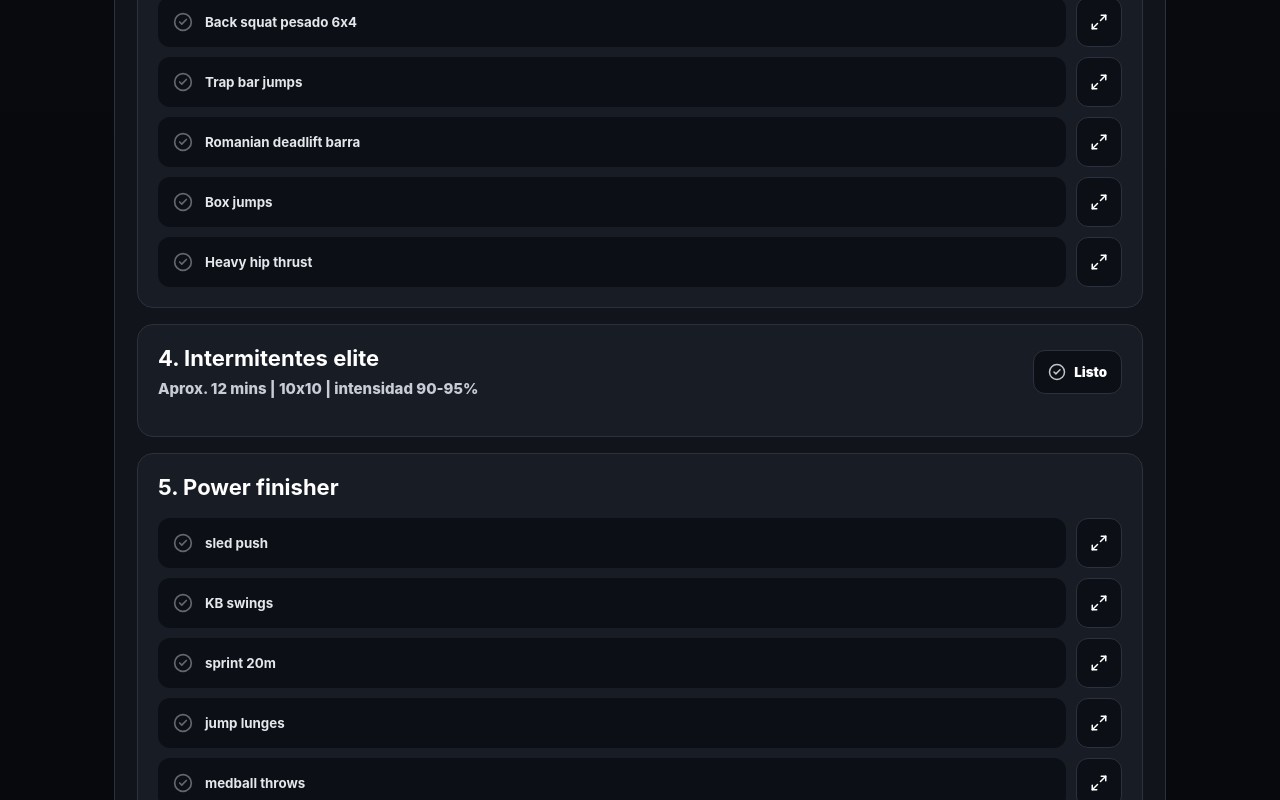
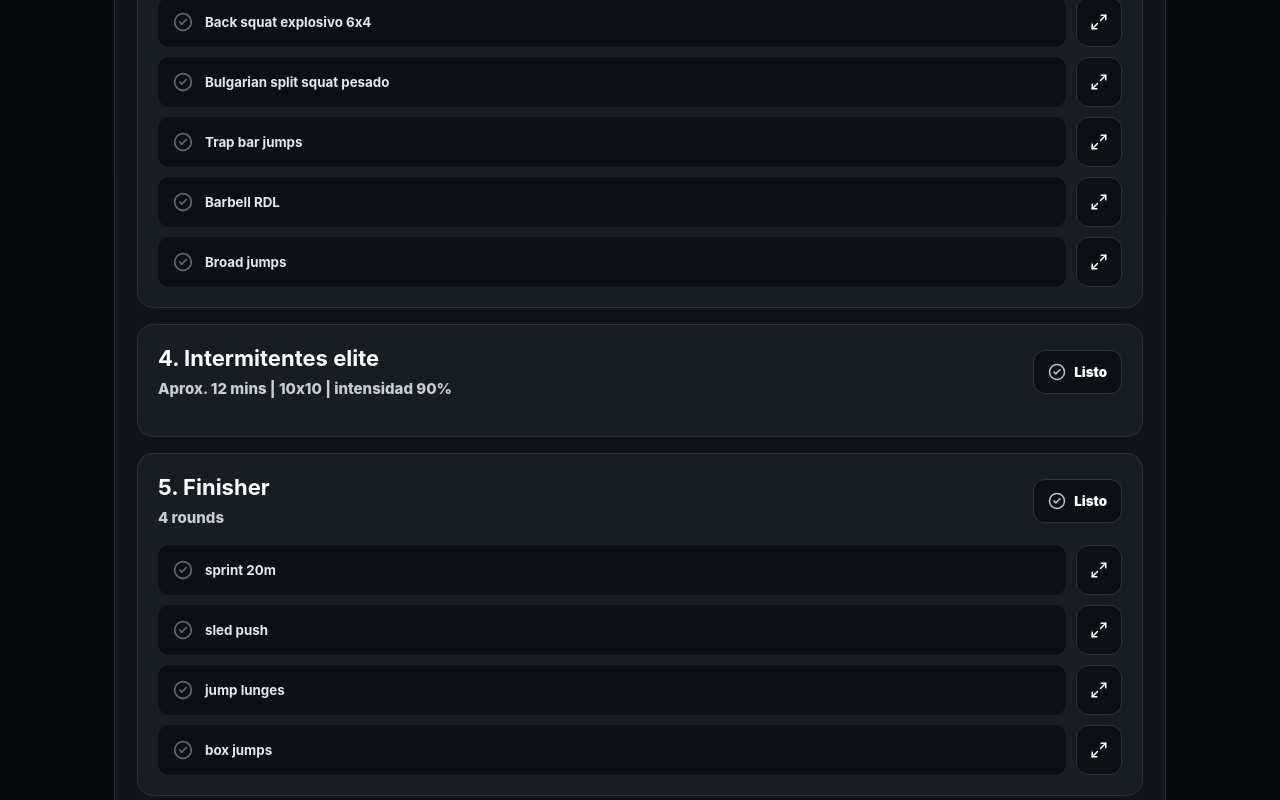
Before and after one commit to luileonf/wicha-rutina, a React (Vite) app: page / in a window 1280 px wide. Shown: the part 1580-2380 px from the top of the page. Built offline with nearby package versions, Linux system fonts and the light colour scheme.

Commit message:
Add files via upload

```diff
--- a/src/main.jsx
+++ b/src/main.jsx
@@ -103,9 +103,9 @@ const weekThreeGymPlan = [
     blocks: [
       { name: "Preventivos", items: ["3 rondas", "Copenhagen plank 30s por lado", "Hamstring walkouts 15 reps", "Monster walks 20 pasos", "Single leg glute bridge 15 por lado", "Pogos 30 reps"] },
       { name: "Zona media dinámica", items: ["4 vueltas", "45s plancha", "20 V-ups", "25 mountain climbers", "20 russian twists"] },
-      { name: "Lower body strength", items: ["Back squat 5x6 pesado", "Romanian deadlift barra 5x8", "Bulgarian split squat con mancuerna 4x10", "Barbell hip thrust 5x8", "Heavy farmer carry"] },
-      { name: "Intermitentes", items: ["10 mins", "10x10", "intensidad 90%"] },
-      { name: "Power finisher", items: ["Box jumps", "KB swings", "sled push opcional", "jump lunges", "sprint 20m"] }
+      { name: "Lower body strength", items: ["Back squat 5x6 pesado", "Bulgarian split squat con mancuerna 4x10", "Romanian deadlift barra 5x8", "Walking lunges con carga", "Heavy farmer carry"] },
+      { name: "Intermitentes", items: ["10 mins", "10x10", "intensidad 85-90%"] },
+      { name: "Finisher", items: ["4 rounds", "sled push", "box jumps", "jump lunges", "sprint 20m"] }
     ]
   },
   {
@@ -115,9 +115,9 @@ const weekThreeGymPlan = [
     intensity: "Media",
     icon: HeartPulse,
     blocks: [
-      { name: "Core", items: ["weighted V-ups", "cable rotations", "plank shoulder taps", "hollow hold"] },
+      { name: "Core", items: ["weighted V-ups", "plank shoulder taps", "hollow hold", "cable rotations"] },
       { name: "Upper strength", items: ["Barbell push press", "Bent over rows", "Bench press", "Landmine press", "Renegade rows"] },
-      { name: "Conditioning", items: ["Assault bike", "KB clean", "box jumps", "sled push", "battle stance shuffle", "medball slams"] }
+      { name: "Conditioning", items: ["20x10", "Assault bike", "heavy KB swings", "landmine snatch", "battle stance shuffle", "box jumps", "5 vueltas"] }
     ]
   },
   {
@@ -127,8 +127,8 @@ const weekThreeGymPlan = [
     intensity: "Baja-media",
     icon: Footprints,
     blocks: [
-      { name: "Recovery cardio", items: ["bike suave", "remo", "caminadora inclinada", "movilidad"] },
-      { name: "Mobility", items: ["hip mobility", "ankle mobility", "aductores", "thoracic rotation"] },
+      { name: "Movilidad", items: ["hip mobility", "ankle mobility", "aductores", "espalda baja", "movilidad dinámica"] },
+      { name: "Running", items: ["45 mins suaves", "running suave o caminadora inclinada", "mantener FC estable"] },
       { name: "Recovery", items: ["foam roller", "stretching", "breathing work", "descarga piernas"] }
     ]
   },
@@ -140,9 +140,9 @@ const weekThreeGymPlan = [
     icon: Flame,
     blocks: [
       { name: "Preventivos", items: ["Copenhagen", "pogos", "aductor", "glúteo medio", "hamstring walkouts"] },
-      { name: "Power", items: ["Box jumps", "trap bar jumps", "KB swings", "broad jumps", "sprint 20m"] },
-      { name: "Repeated sprint circuit", items: ["sled push", "sprint", "shuffle", "backpedal", "KB clean", "jump lunges"] },
-      { name: "Intermitentes", items: ["10 mins", "10x10", "intensidad 90-95%"] }
+      { name: "Potencia", items: ["Box jumps", "trap bar jumps", "lateral jumps", "sprint 20m", "broad jumps"] },
+      { name: "Circuito fútbol", items: ["sled push", "shuffle", "backpedal", "sprint", "burpees", "heavy KB swings", "6 rounds"] },
+      { name: "Intermitentes", items: ["10 mins", "10x10", "intensidad 90%"] }
     ]
   },
   {
@@ -152,8 +152,8 @@ const weekThreeGymPlan = [
     intensity: "Media-alta",
     icon: Dumbbell,
     blocks: [
-      { name: "Strength", items: ["Deadlift barra", "Front squat", "Push press barra", "Step ups pesados", "KB carries"] },
-      { name: "Conditioning", items: ["Assault bike", "KB clean", "box jumps", "medball slams", "sled push"] },
+      { name: "Strength", items: ["Barbell thrusters", "Bulgarian split squat pesado", "Barbell RDL", "Push press barra", "Renegade rows"] },
+      { name: "Conditioning", items: ["Assault bike", "jump lunges", "heavy KB clean", "sled push", "plank taps", "5 vueltas"] },
       { name: "Core", items: ["weighted V-ups", "cable rotation", "plank", "russian twists"] }
     ]
   },
@@ -164,10 +164,10 @@ const weekThreeGymPlan = [
     intensity: "Media-alta",
     icon: Timer,
     blocks: [
-      { name: "Athletic warmup", items: ["movilidad", "skips", "técnica carrera", "acceleration drills"] },
-      { name: "Repeated sprint ability", items: ["sprint 30m", "sprint 20m", "COD", "shuffle", "6 reps", "3 bloques"] },
-      { name: "Athletic conditioning", items: ["sled push", "box jumps", "KB swings", "medball throws", "sprint finish"] },
-      { name: "Core + recovery", items: ["weighted V-ups", "plank", "stretching", "foam roller"] }
+      { name: "Activación", items: ["movilidad", "skips", "técnica carrera"] },
+      { name: "Repeated runs", items: ["3 bloques", "6 reps", "30s fuerte", "30s suave", "descanso 2 mins"] },
+      { name: "Técnica fútbol", items: ["conducción", "sprint", "cambio dirección", "finalización", "pase largo"] },
+      { name: "Final físico", items: ["4 rounds", "300m run o assault runner", "15 burpees", "20 lunges", "20 weighted V-ups"] }
     ]
   },
   {
@@ -177,7 +177,7 @@ const weekThreeGymPlan = [
     intensity: "Baja",
     icon: CheckCircle2,
     blocks: [
-      { name: "Recovery", items: ["bike suave", "movilidad", "stretching", "foam roller", "hidratación"] }
+      { name: "Recovery", items: ["caminar suave o caminadora inclinada", "movilidad", "hidratación", "dormir bien"] }
     ]
   }
 ];
@@ -281,9 +281,9 @@ const weekFourGymPlan = [
     blocks: [
       { name: "Preventivos", items: ["Copenhagen plank", "Hamstring walkouts", "Pogos", "Glute bridge unilateral", "Adductor work"] },
       { name: "Zona media atlética", items: ["weighted V-ups", "cable rotations", "hollow hold", "plank shoulder taps"] },
-      { name: "Power lower body", items: ["Back squat pesado 6x4", "Trap bar jumps", "Romanian deadlift barra", "Box jumps", "Heavy hip thrust"] },
-      { name: "Intermitentes elite", items: ["12 mins", "10x10", "intensidad 90-95%"] },
-      { name: "Power finisher", items: ["sled push", "KB swings", "sprint 20m", "jump lunges", "medball throws"] }
+      { name: "Power lower body", items: ["Back squat explosivo 6x4", "Bulgarian split squat pesado", "Trap bar jumps", "Barbell RDL", "Broad jumps"] },
+      { name: "Intermitentes elite", items: ["12 mins", "10x10", "intensidad 90%"] },
+      { name: "Finisher", items: ["sprint 20m", "sled push", "jump lunges", "box jumps", "4 rounds"] }
     ]
   },
   {
@@ -293,9 +293,9 @@ const weekFourGymPlan = [
     intensity: "Media-alta",
     icon: HeartPulse,
     blocks: [
-      { name: "Core", items: ["weighted V-ups", "cable rotation", "hollow hold", "plank taps"] },
+      { name: "Core", items: ["weighted V-ups", "plank", "cable rotations", "hollow hold"] },
       { name: "Upper athletic", items: ["Barbell push press", "Bench press", "Bent over rows", "Landmine press", "Renegade rows"] },
-      { name: "Conditioning", items: ["Assault bike", "KB clean", "medball slams", "sled push", "box jumps", "6 rounds"] }
+      { name: "Conditioning", items: ["Assault bike", "heavy KB swings", "landmine snatch", "sled push", "box jumps", "6 vueltas"] }
     ]
   },
   {
@@ -305,8 +305,8 @@ const weekFourGymPlan = [
     intensity: "Baja",
     icon: Footprints,
     blocks: [
-      { name: "Bike recovery", items: ["bike suave", "remo", "caminadora inclinada"] },
-      { name: "Mobility", items: ["ankle mobility", "hip mobility", "thoracic rotation", "aductor"] },
+      { name: "Mobility", items: ["hip mobility", "ankle mobility", "espalda baja", "aductor", "movilidad dinámica"] },
+      { name: "Aerobic run", items: ["45 mins suaves", "running suave o caminadora inclinada", "mantener FC estable"] },
       { name: "Recovery", items: ["foam roller", "stretching", "breathing work", "descarga piernas"] }
     ]
   },
@@ -318,8 +318,8 @@ const weekFourGymPlan = [
     icon: Flame,
     blocks: [
       { name: "Preventivos", items: ["Copenhagen", "pogos", "glúteo medio", "hamstring walkouts", "aductor"] },
-      { name: "Football power", items: ["Box jumps", "Trap bar jumps", "KB swings pesados", "Broad jumps", "Sprint 20m"] },
-      { name: "Repeated sprint circuit", items: ["sled push", "sprint", "shuffle", "COD", "KB clean", "jump lunges", "7 rounds"] },
+      { name: "Power", items: ["Box jumps", "Broad jumps", "Sprint 20m", "lateral jumps", "Trap bar jumps"] },
+      { name: "Football conditioning", items: ["sled push", "shuffle", "backpedal", "sprint", "burpees", "heavy KB swings", "7 rounds"] },
       { name: "Intermitentes elite", items: ["12 mins", "intensidad 95%", "10x10"] }
     ]
   },
@@ -330,8 +330,8 @@ const weekFourGymPlan = [
     intensity: "Alta",
     icon: Dumbbell,
     blocks: [
-      { name: "Strength", items: ["Deadlift barra 5x5", "Front squat 5x5", "Push press barra", "Step ups pesados", "KB carries"] },
-      { name: "Conditioning", items: ["Assault bike", "sled push", "medball slams", "box jumps", "KB clean"] },
+      { name: "Strength", items: ["Barbell thrusters", "Bulgarian split squat pesado", "Barbell RDL", "Push press barra", "Renegade rows"] },
+      { name: "Conditioning", items: ["Assault bike", "jump lunges", "sled push", "heavy KB swings", "mountain climbers", "6 vueltas"] },
       { name: "Core", items: ["weighted V-ups", "cable rotations", "plank", "hollow hold"] }
     ]
   },
@@ -343,9 +343,9 @@ const weekFourGymPlan = [
     icon: Timer,
     blocks: [
       { name: "Athletic warmup", items: ["movilidad", "skips", "técnica carrera", "acceleration drills"] },
-      { name: "Repeated sprint ability", items: ["sprint 30m", "sprint 20m", "COD", "shuffle", "4 bloques", "6 reps"] },
-      { name: "Athletic conditioning", items: ["sled push", "box jumps", "medball throws", "KB swings", "sprint finish"] },
-      { name: "Core + recovery", items: ["weighted V-ups", "plank", "stretching", "foam roller"] }
+      { name: "Repeated runs", items: ["4 bloques", "6 reps", "30s fuerte", "30s suave", "descanso 90s"] },
+      { name: "Football conditioning", items: ["conducción", "sprint", "cambio dirección", "finalización", "pase largo"] },
+      { name: "Finisher", items: ["400m run o assault runner", "burpees", "box jumps", "weighted V-ups", "4 rounds"] }
     ]
   },
   {
@@ -355,7 +355,7 @@ const weekFourGymPlan = [
     intensity: "Baja",
     icon: CheckCircle2,
     blocks: [
-      { name: "Recovery", items: ["bike suave", "movilidad", "stretching", "foam roller", "hidratación"] }
+      { name: "Recovery", items: ["caminar suave o caminadora inclinada", "movilidad", "stretching", "foam roller", "hidratación"] }
     ]
   }
 ];
@@ -438,8 +438,26 @@ const availableMonths = [{ index: initialMonth, name: months[initialMonth] }];
 const availableWeeks = routineWeeks.map((routine) => routine.week);
 const progressStorageKey = "wicha-fut-progress-v2";
 const previousProgressStorageKey = "wicha-fut-progress-v1";
-const getPeriodKey = (month, week, mode = "gym") => `${month}-week-${week}-${mode}`;
+const getPeriodKey = (month, week) => `${month}-week-${week}`;
+const getModePeriodKey = (month, week, mode) => `${month}-week-${week}-${mode}`;
 const getLegacyPeriodKey = (month, week) => `${month}-week-${week}`;
+
+const mergePeriodProgress = (...progressItems) => {
+  return progressItems.reduce((merged, progress) => {
+    if (!progress) return merged;
+    return {
+      checked: { ...(merged.checked ?? {}), ...(progress.checked ?? {}) },
+      roundsDone: { ...(merged.roundsDone ?? {}), ...(progress.roundsDone ?? {}) },
+      completedBlocks: { ...(merged.completedBlocks ?? {}), ...(progress.completedBlocks ?? {}) }
+    };
+  }, {});
+};
+
+const hasProgress = (progress) => Boolean(
+  Object.keys(progress.checked ?? {}).length ||
+  Object.keys(progress.roundsDone ?? {}).length ||
+  Object.keys(progress.completedBlocks ?? {}).length
+);
 
 const loadAllProgress = () => {
   try {
@@ -447,28 +465,31 @@ const loadAllProgress = () => {
     if (saved) {
       const parsed = JSON.parse(saved);
       const oldCalendarKey = getLegacyPeriodKey(initialMonth, currentCalendarWeek);
-      const oldCalendarGymKey = getPeriodKey(initialMonth, currentCalendarWeek, "gym");
-      const legacyWeekThreeKey = getLegacyPeriodKey(initialMonth, 3);
-      const weekThreeKey = getPeriodKey(initialMonth, 3, "gym");
+      const oldCalendarGymKey = getModePeriodKey(initialMonth, currentCalendarWeek, "gym");
+      const oldCalendarHomeKey = getModePeriodKey(initialMonth, currentCalendarWeek, "home");
       let migrated = { ...parsed };
 
-      if (parsed[oldCalendarKey] && !migrated[oldCalendarGymKey]) {
-        migrated[oldCalendarGymKey] = parsed[oldCalendarKey];
-      }
+      routineWeeks.forEach((routine) => {
+        const baseKey = getPeriodKey(initialMonth, routine.week);
+        const merged = mergePeriodProgress(
+          parsed[baseKey],
+          parsed[getModePeriodKey(initialMonth, routine.week, "home")],
+          parsed[getModePeriodKey(initialMonth, routine.week, "gym")],
+          routine.week === 3 ? parsed[oldCalendarKey] : null,
+          routine.week === 3 ? parsed[oldCalendarHomeKey] : null,
+          routine.week === 3 ? parsed[oldCalendarGymKey] : null
+        );
 
-      if (parsed[legacyWeekThreeKey] && !migrated[weekThreeKey]) {
-        migrated[weekThreeKey] = parsed[legacyWeekThreeKey];
-      }
-
-      if (migrated[oldCalendarGymKey] && !migrated[weekThreeKey]) {
-        migrated[weekThreeKey] = migrated[oldCalendarGymKey];
-      }
+        if (hasProgress(merged)) {
+          migrated[baseKey] = merged;
+        }
+      });
 
       return migrated;
     }
 
     const previousSaved = window.localStorage.getItem(previousProgressStorageKey);
-    return previousSaved ? { [getPeriodKey(initialMonth, 3, "gym")]: JSON.parse(previousSaved) } : {};
+    return previousSaved ? { [getPeriodKey(initialMonth, 3)]: JSON.parse(previousSaved) } : {};
   } catch {
     return {};
   }
@@ -499,8 +520,9 @@ function App() {
   const [expandedExercise, setExpandedExercise] = useState(null);
   const [openPicker, setOpenPicker] = useState(null);
   const currentRoutine = useMemo(() => routineWeeks.find((routine) => routine.week === selectedWeek) ?? routineWeeks[0], [selectedWeek]);
-  const weekPlan = selectedMode === "home" ? currentRoutine.homePlan : currentRoutine.gymPlan;
-  const periodKey = getPeriodKey(selectedMonth, selectedWeek, selectedMode);
+  const planForMode = (mode) => mode === "home" ? currentRoutine.homePlan : currentRoutine.gymPlan;
+  const weekPlan = planForMode(selectedMode);
+  const periodKey = getPeriodKey(selectedMonth, selectedWeek);
   const currentProgress = allProgress[periodKey] ?? {};
   const checked = currentProgress.checked ?? {};
   const roundsDone = currentProgress.roundsDone ?? {};
@@ -569,25 +591,44 @@ function App() {
     const isSingleEffort = exerciseItems(block).length === 0;
     return hasRoundStructure || isSingleEffort || /zona media|core|carrera|cardio|running|intermitentes/i.test(block.name);
   };
-  const blockKey = (day, block) => `${day}-${block.name}`;
-  const areAllItemsChecked = (day, block) => exerciseItems(block).every((item) => checked[`${day}-${block.name}-${item}`]);
-  const isPreventiveComplete = (day, block) => Number(roundsDone[blockKey(day, block)] ?? 0) >= roundTarget(block) || areAllItemsChecked(day, block);
-  const isBlockComplete = (day, block) => Boolean(completedBlocks[blockKey(day, block)]);
+  const dayForMode = (dayName, mode) => planForMode(mode).find((day) => day.day === dayName);
+  const blockKey = (day, block, mode = selectedMode) => `${mode}-${day}-${block.name}`;
+  const legacyBlockKey = (day, block) => `${day}-${block.name}`;
+  const itemKey = (day, block, item, mode = selectedMode) => `${mode}-${day}-${block}-${item}`;
+  const legacyItemKey = (day, block, item) => `${day}-${block}-${item}`;
+  const itemDone = (day, block, item, mode = selectedMode) => Boolean(checked[itemKey(day, block, item, mode)] || checked[legacyItemKey(day, block, item)]);
+  const areAllItemsChecked = (day, block, mode = selectedMode) => exerciseItems(block).every((item) => itemDone(day, block.name, item, mode));
+  const roundsValue = (day, block, mode = selectedMode) => roundsDone[blockKey(day, block, mode)] ?? roundsDone[legacyBlockKey(day, block)] ?? 0;
+  const isPreventiveComplete = (day, block, mode = selectedMode) => Number(roundsValue(day, block, mode)) >= roundTarget(block) || areAllItemsChecked(day, block, mode);
+  const isBlockComplete = (day, block, mode = selectedMode) => Boolean(completedBlocks[blockKey(day, block, mode)] || completedBlocks[legacyBlockKey(day, block)]);
   const blockTotal = (block) => isPreventiveBlock(block) || usesBlockCompletion(block) ? 1 : exerciseItems(block).length;
-  const blockCompleted = (day, block) => {
-    if (isPreventiveBlock(block)) return isPreventiveComplete(day, block) ? 1 : 0;
-    if (usesBlockCompletion(block)) return isBlockComplete(day, block) ? 1 : 0;
-    return exerciseItems(block).filter((item) => checked[`${day}-${block.name}-${item}`]).length;
+  const blockCompleted = (day, block, mode = selectedMode) => {
+    if (isPreventiveBlock(block)) return isPreventiveComplete(day, block, mode) ? 1 : 0;
+    if (usesBlockCompletion(block)) return isBlockComplete(day, block, mode) ? 1 : 0;
+    return exerciseItems(block).filter((item) => itemDone(day, block.name, item, mode)).length;
   };
-  const isDayComplete = (day) => day.blocks.every((block) => blockCompleted(day.day, block) >= blockTotal(block));
+  const isDayCompleteForMode = (dayName, mode) => {
+    const day = dayForMode(dayName, mode);
+    return day ? day.blocks.every((block) => blockCompleted(day.day, block, mode) >= blockTotal(block)) : false;
+  };
+  const isDayComplete = (day) => trainingModes.some((mode) => isDayCompleteForMode(day.day, mode.id));
+  const dayProgress = (dayName) => {
+    const completedMode = trainingModes.find((mode) => isDayCompleteForMode(dayName, mode.id));
+    const mode = completedMode?.id ?? selectedMode;
+    const day = dayForMode(dayName, mode);
+    const dayTotal = day.blocks.reduce((sum, block) => sum + blockTotal(block), 0);
+    const dayCompleted = completedMode ? dayTotal : day.blocks.reduce((sum, block) => sum + blockCompleted(day.day, block, mode), 0);
 
-  const total = weekPlan.reduce((acc, day) => acc + day.blocks.reduce((sum, block) => sum + blockTotal(block), 0), 0);
-  const completed = weekPlan.reduce((acc, day) => acc + day.blocks.reduce((sum, block) => sum + blockCompleted(day.day, block), 0), 0);
+    return { total: dayTotal, completed: dayCompleted };
+  };
+
+  const total = weekPlan.reduce((acc, day) => acc + dayProgress(day.day).total, 0);
+  const completed = weekPlan.reduce((acc, day) => acc + dayProgress(day.day).completed, 0);
   const progress = Math.round((completed / total) * 100);
   const Icon = current.icon;
 
   const toggleItem = (day, block, item) => {
-    const key = `${day}-${block}-${item}`;
+    const key = itemKey(day, block, item);
     updatePeriodProgress({ checked: { ...checked, [key]: !checked[key] } });
   };
 
@@ -731,7 +772,7 @@ function App() {
             const preventiveDone = preventive && isPreventiveComplete(current.day, block);
             const blockCompletion = usesBlockCompletion(block);
             const blockDone = blockCompletion && isBlockComplete(current.day, block);
-            const selectedRounds = roundsDone[blockKey(current.day, block)] ?? "";
+            const selectedRounds = roundsValue(current.day, block) || "";
             const instructions = blockInstructions(block);
 
             return (
@@ -768,8 +809,7 @@ function App() {
 
                 <div className="items">
                   {exerciseItems(block).map((item) => {
-                    const key = `${current.day}-${block.name}-${item}`;
-                    const done = preventiveDone || blockDone || checked[key];
+                    const done = preventiveDone || blockDone || itemDone(current.day, block.name, item);
                     return (
                       <div className="exerciseRow" key={item}>
                         <button
```
